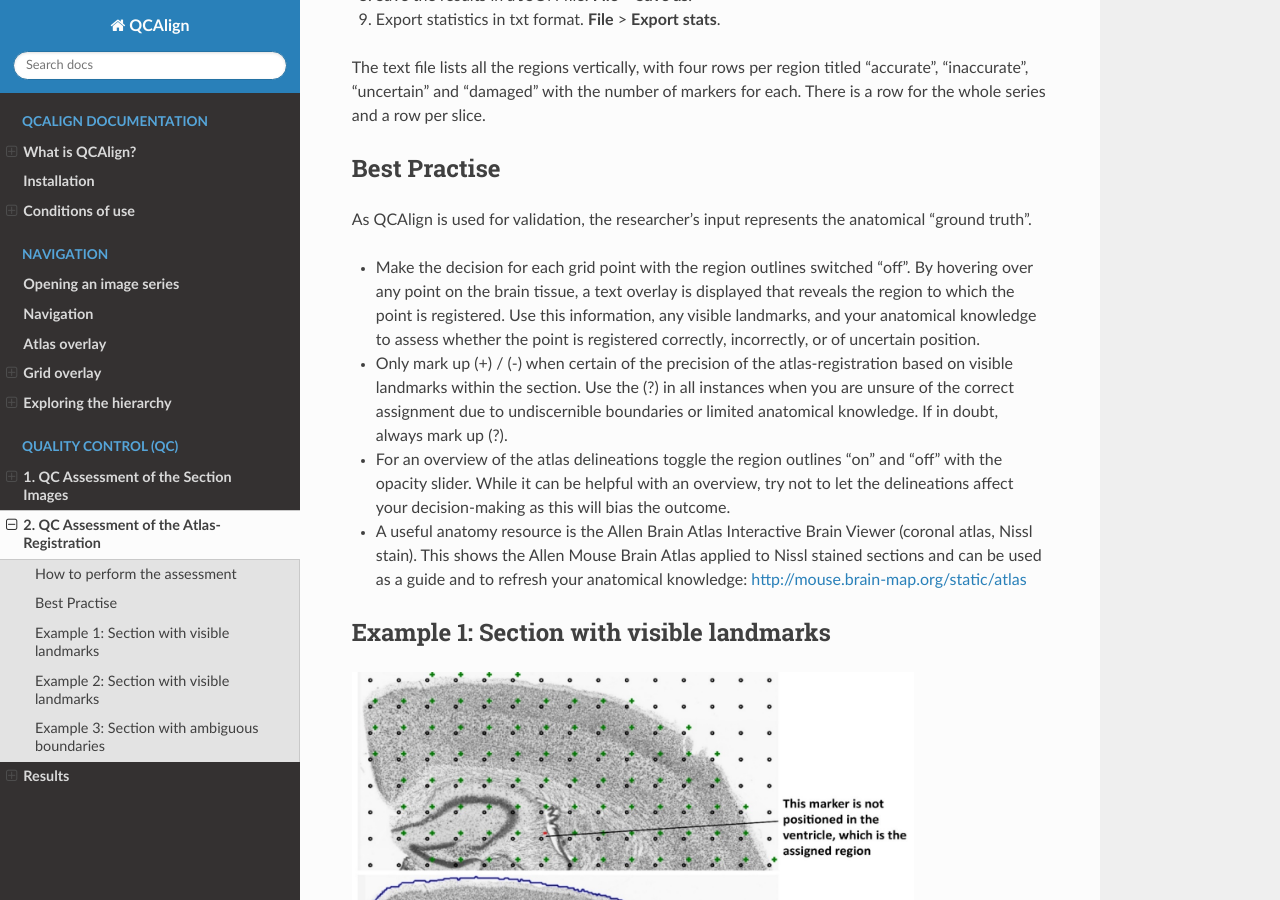
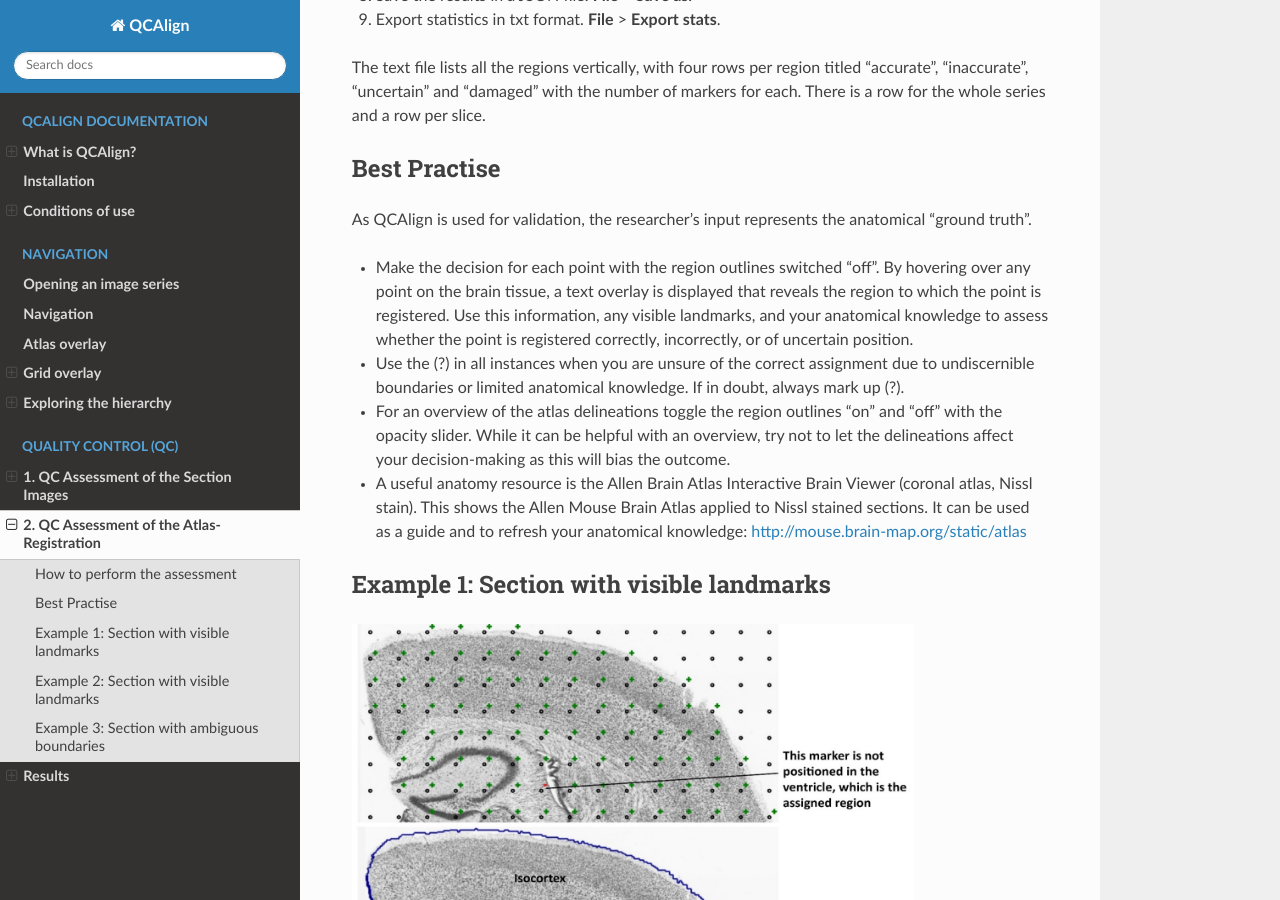
Before and after one commit to Neural-Systems-at-UIO/QCAlign, a Sphinx documentation site: the page built from docs/QCatlasmaps.rst, in a window 1280 px wide and 900 px high, scrolled down 965 px. Built offline with Sphinx 7.4.7 and the Read the Docs theme 2.0.0, drawn with Linux system fonts in a browser that asks for light colours.

Commit message:
Update QCatlasmaps.rst

```diff
--- a/docs/QCatlasmaps.rst
+++ b/docs/QCatlasmaps.rst
@@ -55,10 +55,10 @@
 
 As QCAlign is used for validation, the researcher's input represents the anatomical “ground truth”.
 
-- Make the decision for each grid point with the region outlines switched "off". By hovering over any point on the brain tissue, a text overlay is displayed that reveals the region to which the point is registered. Use this information, any visible landmarks, and your anatomical knowledge to assess whether the point is registered correctly, incorrectly, or of uncertain position.
-- Only mark up (+) / (-) when certain of the precision of the atlas-registration based on visible landmarks within the section. Use the (?) in all instances when you are unsure of the correct assignment due to undiscernible boundaries or limited anatomical knowledge. If in doubt, always mark up (?).
+- Make the decision for each point with the region outlines switched "off". By hovering over any point on the brain tissue, a text overlay is displayed that reveals the region to which the point is registered. Use this information, any visible landmarks, and your anatomical knowledge to assess whether the point is registered correctly, incorrectly, or of uncertain position.
+- Use the (?) in all instances when you are unsure of the correct assignment due to undiscernible boundaries or limited anatomical knowledge. If in doubt, always mark up (?).
 - For an overview of the atlas delineations toggle the region outlines "on" and "off" with the opacity slider. While it can be helpful with an overview, try not to let the delineations affect your decision-making as this will bias the outcome.
-- A useful anatomy resource is the Allen Brain Atlas Interactive Brain Viewer (coronal atlas, Nissl stain). This shows the Allen Mouse Brain Atlas applied to Nissl stained sections and can be used as a guide and to refresh your anatomical knowledge: http://mouse.brain-map.org/static/atlas
+- A useful anatomy resource is the Allen Brain Atlas Interactive Brain Viewer (coronal atlas, Nissl stain). This shows the Allen Mouse Brain Atlas applied to Nissl stained sections. It can be used as a guide and to refresh your anatomical knowledge: http://mouse.brain-map.org/static/atlas
 
 Example 1: Section with visible landmarks
 --------------------------------------------------
```
